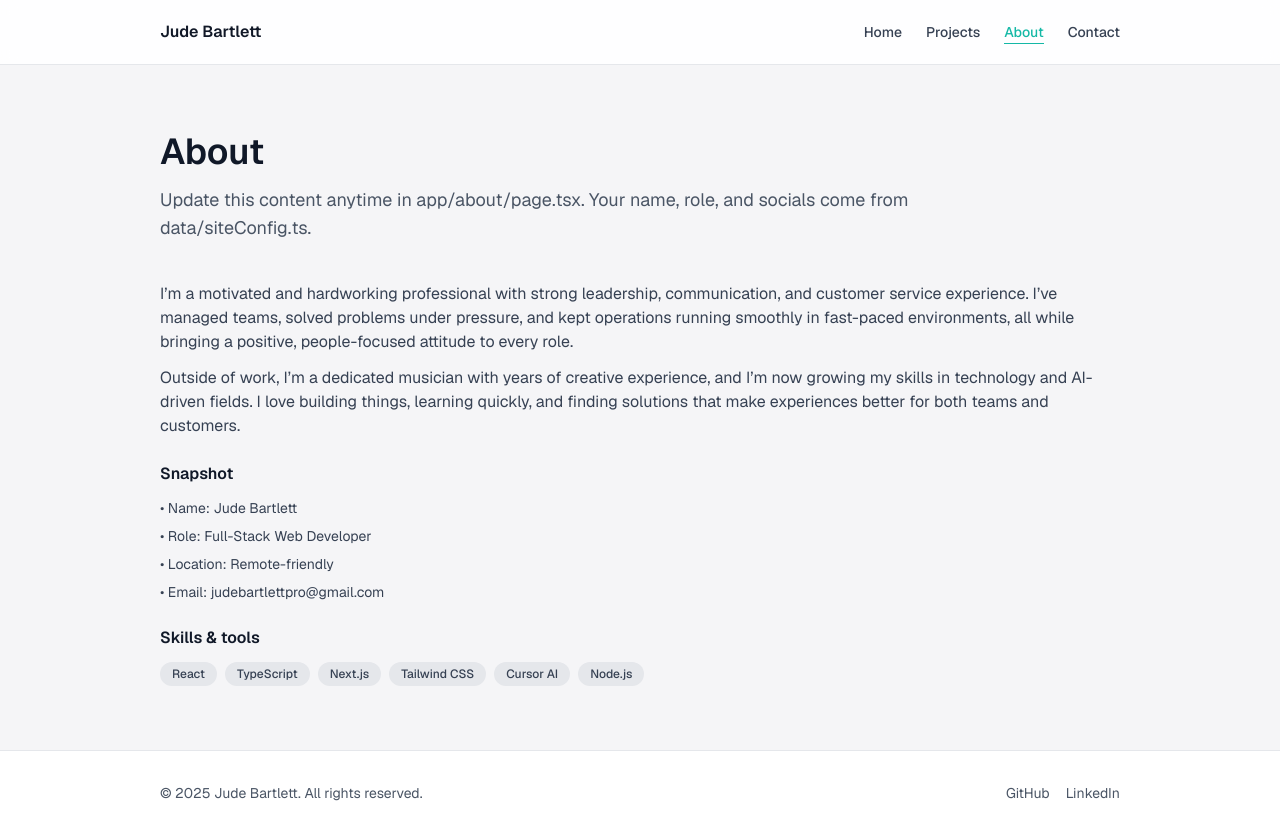
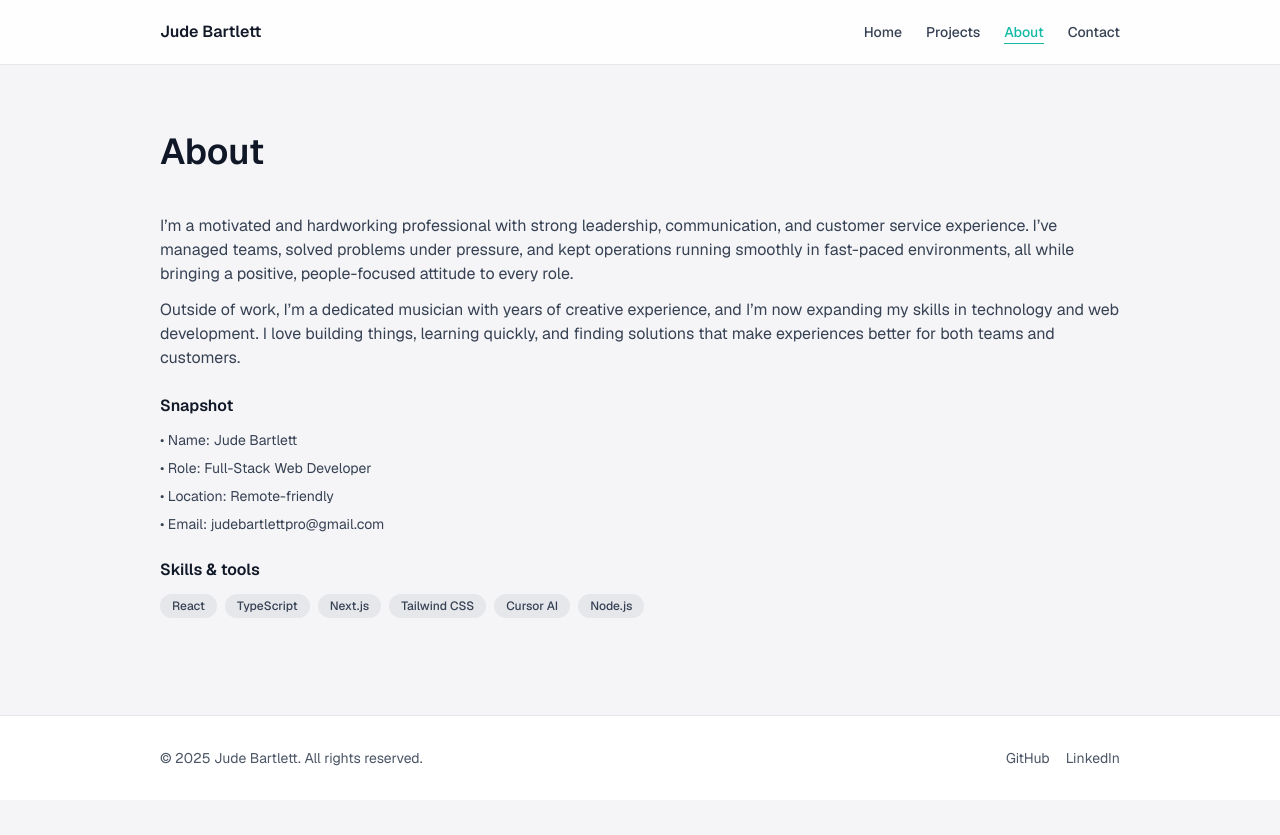
Before and after one commit to bartlettjude/jb-portfolio, a Next.js app: page /about in a window 1280 px wide. After the commit the page ends 800 px from the top, so only its background shows below. Built offline with nearby package versions, Linux system fonts and the light colour scheme.

Commit message:
Update About bio text

```diff
--- a/app/about/page.tsx
+++ b/app/about/page.tsx
@@ -16,7 +16,7 @@ export default function AboutPage() {
   return (
     <PageShell
       title="About"
-      description="Update this content anytime in app/about/page.tsx. Your name, role, and socials come from data/siteConfig.ts."
+      description=""
       animateTitle
     >
       <div className="space-y-6 text-gray-700">
@@ -33,7 +33,7 @@ export default function AboutPage() {
           </p>
           <p className="mt-3">
             Outside of work, I’m a dedicated musician with years of creative experience, and I’m now
-            growing my skills in technology and AI-driven fields. I love building things, learning
+            expanding my skills in technology and web development. I love building things, learning
             quickly, and finding solutions that make experiences better for both teams and customers.
           </p>
         </div>
```
